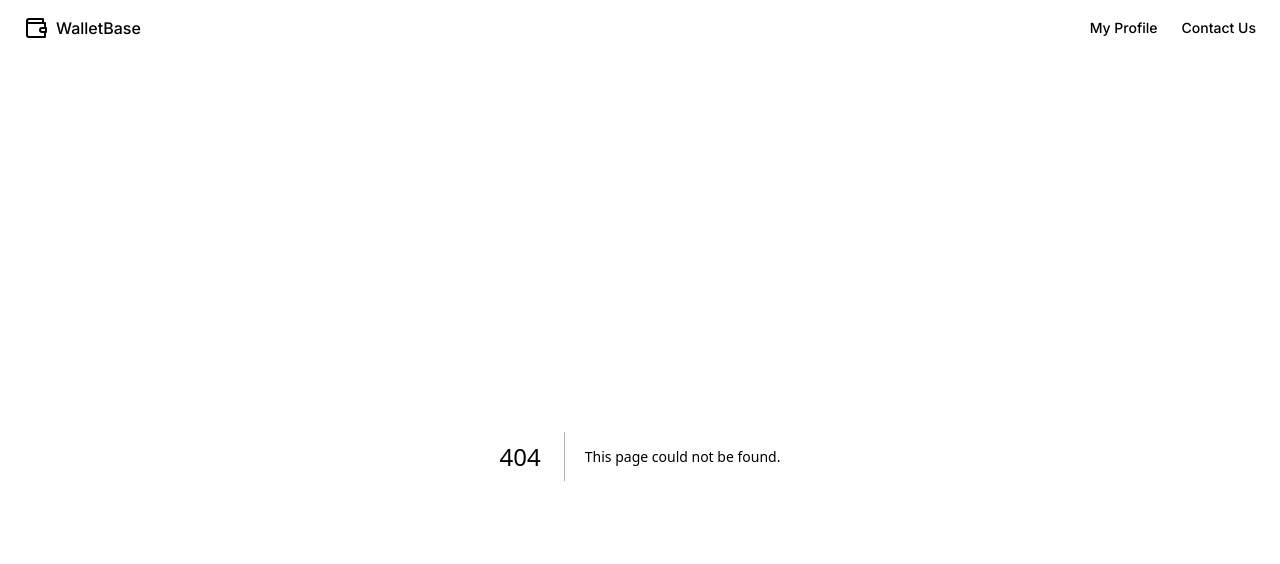
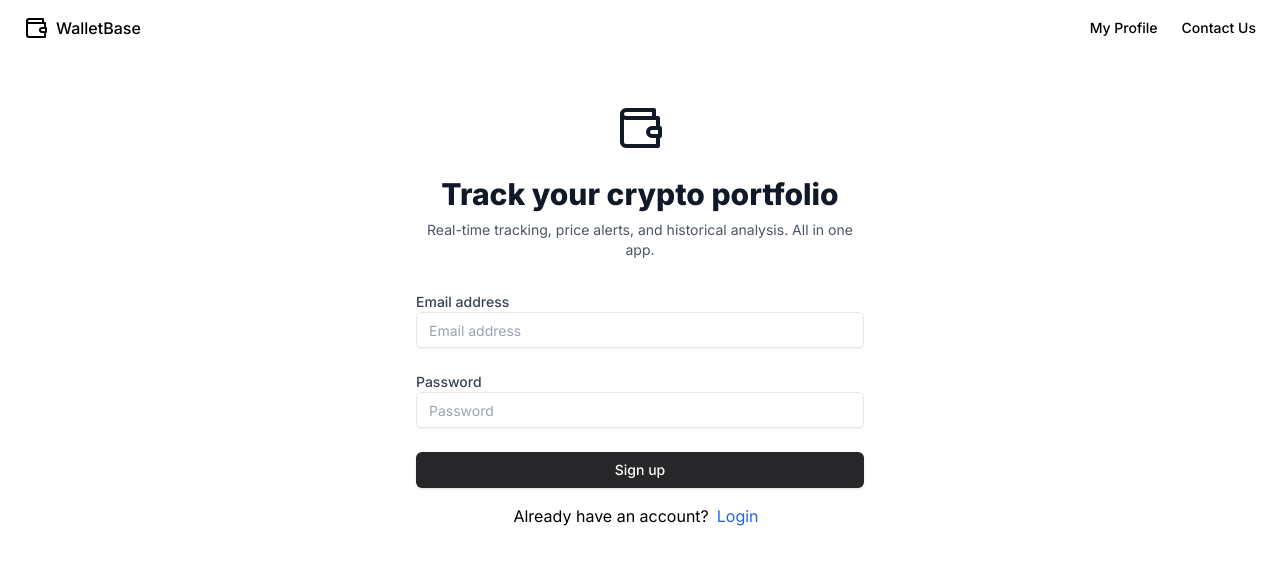
Before and after one commit to ArshaanB/wallet-base, a Next.js app: page /sign-up in a window 1280 px wide. Before the commit this address had no page. Shown: the top 564 px of the page. Built offline with nearby package versions, Linux system fonts and the light colour scheme.

Commit message:
created separate sign-up and login pages but from same base component, updated sign up confirmation flow with a new component for better UX

```diff
--- a/app/login/actions.ts
+++ b/app/login/actions.ts
@@ -40,7 +40,7 @@ export async function signup(formData: FormData) {
   }
 
   revalidatePath("/", "layout");
-  redirect("/");
+  redirect("/sign-up/confirmation");
 }
 
 export async function signout() {
--- a/app/login/page.tsx
+++ b/app/login/page.tsx
@@ -1,5 +1,5 @@
-import { Login } from "../../components/login";
+import { Entry } from "../../components/entry";
 
 export default function LoginPage() {
-  return <Login />;
+  return <Entry type="login" />;
 }
--- a/app/page.tsx
+++ b/app/page.tsx
@@ -36,7 +36,7 @@ export default async function LandingPage() {
                 <div className="space-x-4">
                   <Link
                     className="inline-flex h-9 items-center justify-center rounded-md bg-gray-900 px-6 py-4 text-md font-medium text-gray-50 shadow transition-colors hover:bg-gray-900/90 focus-visible:outline-none focus-visible:ring-1 focus-visible:ring-gray-950 disabled:pointer-events-none disabled:opacity-50 dark:bg-gray-50 dark:text-gray-900 dark:hover:bg-gray-50/90 dark:focus-visible:ring-gray-300"
-                    href="/login"
+                    href="/sign-up"
                   >
                     Sign up
                   </Link>
@@ -65,7 +65,7 @@ export default async function LandingPage() {
                 </h2>
                 <Link
                   className="inline-flex h-9 items-center justify-center rounded-md bg-gray-900 px-4 py-2 text-sm font-medium text-gray-50 shadow transition-colors hover:bg-gray-900/90 focus-visible:outline-none focus-visible:ring-1 focus-visible:ring-gray-950 disabled:pointer-events-none disabled:opacity-50 dark:bg-gray-50 dark:text-gray-900 dark:hover:bg-gray-50/90 dark:focus-visible:ring-gray-300"
-                  href="/login"
+                  href="/sign-up"
                 >
                   Get Started
                 </Link>
--- /dev/null
+++ b/app/sign-up/confirmation/page.tsx
@@ -0,0 +1,30 @@
+import Link from "next/link";
+import { Button } from "@/components/ui/button";
+
+export default function SignUpConfirmation() {
+  return (
+    <main className="flex flex-col items-center justify-center py-24 sm:px-6 lg:px-8 dark:bg-gray-900">
+      <div className="max-w-md w-full space-y-8">
+        <div>
+          <h2 className="mt-6 text-center text-3xl font-extrabold text-gray-900 dark:text-gray-200">
+            Congratulations!
+          </h2>
+          <p className="mt-2 text-center text-sm text-gray-600 dark:text-gray-400">
+            Your registration was successful. Please check your email for a
+            confirmation message.
+          </p>
+        </div>
+        <div className="mt-5 text-center">
+          <p className="my-4 text-center text-sm text-gray-600 dark:text-gray-400">
+            If you&apos;re having problems, please contact us below.
+          </p>
+          <Link href="mailto:arshaan.marketing@gmail.com">
+            <Button className="w-full" variant="outline">
+              Contact Us
+            </Button>
+          </Link>
+        </div>
+      </div>
+    </main>
+  );
+}
--- /dev/null
+++ b/app/sign-up/page.tsx
@@ -0,0 +1,5 @@
+import { Entry } from "../../components/entry";
+
+export default function SignUpPage() {
+  return <Entry type="signup" />;
+}
--- a/components/login.tsx
+++ b/components/entry.tsx
@@ -1,10 +1,15 @@
+import Link from "next/link";
 import { Button } from "@/components/ui/button";
 import { Input } from "@/components/ui/input";
 
 import { login, signup } from "../app/login/actions";
 import { WalletIcon } from "../assets/icons";
 
-export function Login() {
+type Entry = {
+  type: "login" | "signup";
+};
+
+export function Entry({ type: entryType }: Entry) {
   return (
     <div className="min-h-screen bg-white py-12 px-4 sm:px-6 lg:px-8">
       <div className="mx-auto max-w-md">
@@ -52,13 +57,38 @@ export function Login() {
                 name="password"
               />
             </div>
-            <div className="grid grid-cols-2 gap-3">
-              <Button variant="dark" formAction={signup}>
-                Sign up
-              </Button>
-              <Button variant="outline" formAction={login}>
-                Login
-              </Button>
+            <div>
+              {entryType === "signup" ? (
+                <div className="flex flex-col w-full">
+                  <Button variant="dark" formAction={signup}>
+                    Sign up
+                  </Button>
+                  <p className="text-center mt-4">
+                    Already have an account?
+                    <Link
+                      className="text-blue-600 hover:underline px-2"
+                      href="/login"
+                    >
+                      Login
+                    </Link>
+                  </p>
+                </div>
+              ) : (
+                <div className="flex flex-col w-full">
+                  <Button variant="dark" formAction={login}>
+                    Login
+                  </Button>
+                  <p className="text-center mt-4">
+                    Would you like to create an account?
+                    <Link
+                      className="text-blue-600 hover:underline px-2"
+                      href="/sign-up"
+                    >
+                      Sign up
+                    </Link>
+                  </p>
+                </div>
+              )}
             </div>
           </form>
         </div>
```
